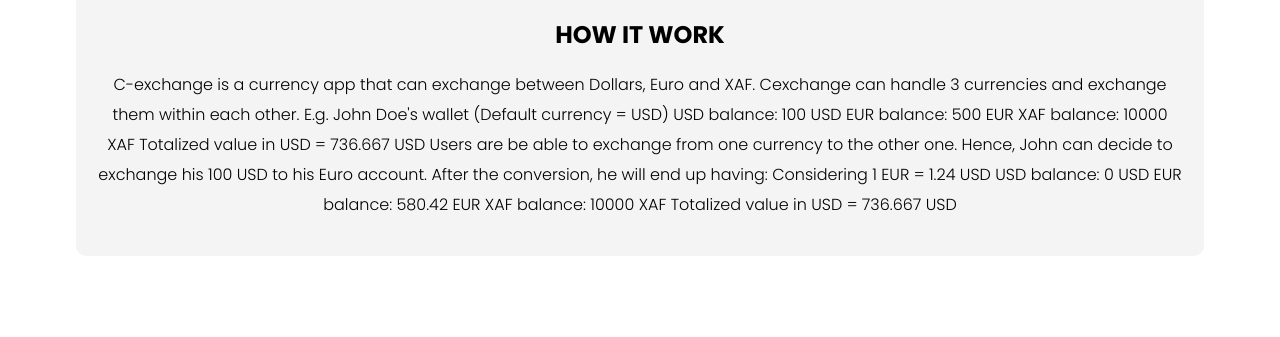
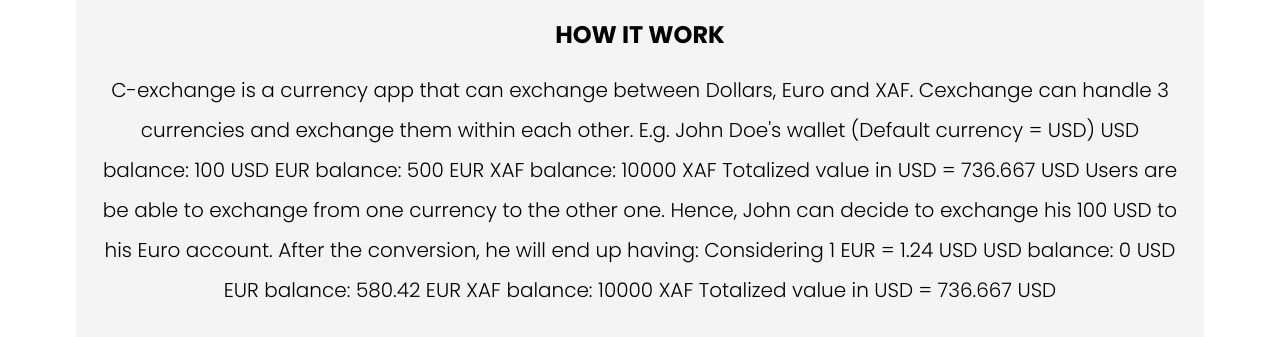
Before and after one commit to GaelTikeng/currency-exchange-app, a React (Create React App) app: page / in a window 1280 px wide. Shown: the part 803-1140 px from the top of the page. Before the commit the page ends 1089 px from the top, so only its background shows below. Built offline with nearby package versions, Linux system fonts and the light colour scheme.

Commit message:
edit balance validation

```diff
--- a/src/components/editAccount/indext.jsx
+++ b/src/components/editAccount/indext.jsx
@@ -1,6 +1,7 @@
 import React from "react";
 import { Formik, Form } from "formik";
 import { MyTextInput } from "../signup";
+import * as Yup from 'yup';
 import "./editAccount.css";
 
 export default function EditAccount() {
@@ -10,7 +11,7 @@
 
   };
 
-  const handleCancel = () => {
+  const handleCancel = (e) => {
 
   }
 
@@ -24,6 +25,15 @@
           EurBalance: "",
           XafBalance: "",
         }}
+        validationSchema={Yup.object({
+          UsdBalance: Yup.number()
+            .min(1, 'Enter an amount')
+            .required(),
+          EurBalance: Yup.number()
+            .min(20, 'Enter an amount'),
+          XafBalance: Yup.number()
+            .min(1, 'Enter an amount')
+        })}
         onSubmit={(money, { setSubmitting }) => {
           setTimeout(() => {
             localStorage.setItem("money", JSON.stringify(money));
--- a/src/components/heroSection/hero.css
+++ b/src/components/heroSection/hero.css
@@ -96,3 +96,8 @@
   text-decoration: none;
   color: #000;
 }
+
+.how-it-work {
+  font-size: 20px;
+  line-height: 2.5rem;
+}
--- a/src/components/heroSection/index.jsx
+++ b/src/components/heroSection/index.jsx
@@ -54,7 +54,7 @@
       <div id="learn-more">
         <article>
           <h1>HOW IT WORK</h1>
-          <p>
+          <p className="how-it-work">
             C-exchange is a currency app that can exchange between Dollars, Euro and XAF. Cexchange can handle 3 currencies and exchange them within each other.
             E.g. John Doe's wallet (Default currency = USD)
 
--- a/src/components/signup/index.jsx
+++ b/src/components/signup/index.jsx
@@ -50,6 +50,7 @@
           firstName: '',
           lastName: '',
           email: '',
+          password: '',
           acceptedTerms: false, // added for our checkbox
         }}
         validationSchema={Yup.object({
--- a/src/pages/dashboard/index.jsx
+++ b/src/pages/dashboard/index.jsx
@@ -34,9 +34,9 @@
       })
   }
 
-  // useEffect (() => {
-  //   getCurrency();
-  // }, [])
+  useEffect (() => {
+    getCurrency();
+  }, [])
 
   const handleClick = () => {
     setIsEdit(!isEdit);
@@ -81,7 +81,7 @@
   }
 
   const handleTotalValue = () => {
-    if (totalValue != '') {
+    if (totalValue !== '') {
       if (totalValue === 'USD') {
         setTotalUsd((eur / currency.data.EUR.value + xaf / currency.data.XAF.value + usd).toFixed(2));
         setIsUsd(true);
```
